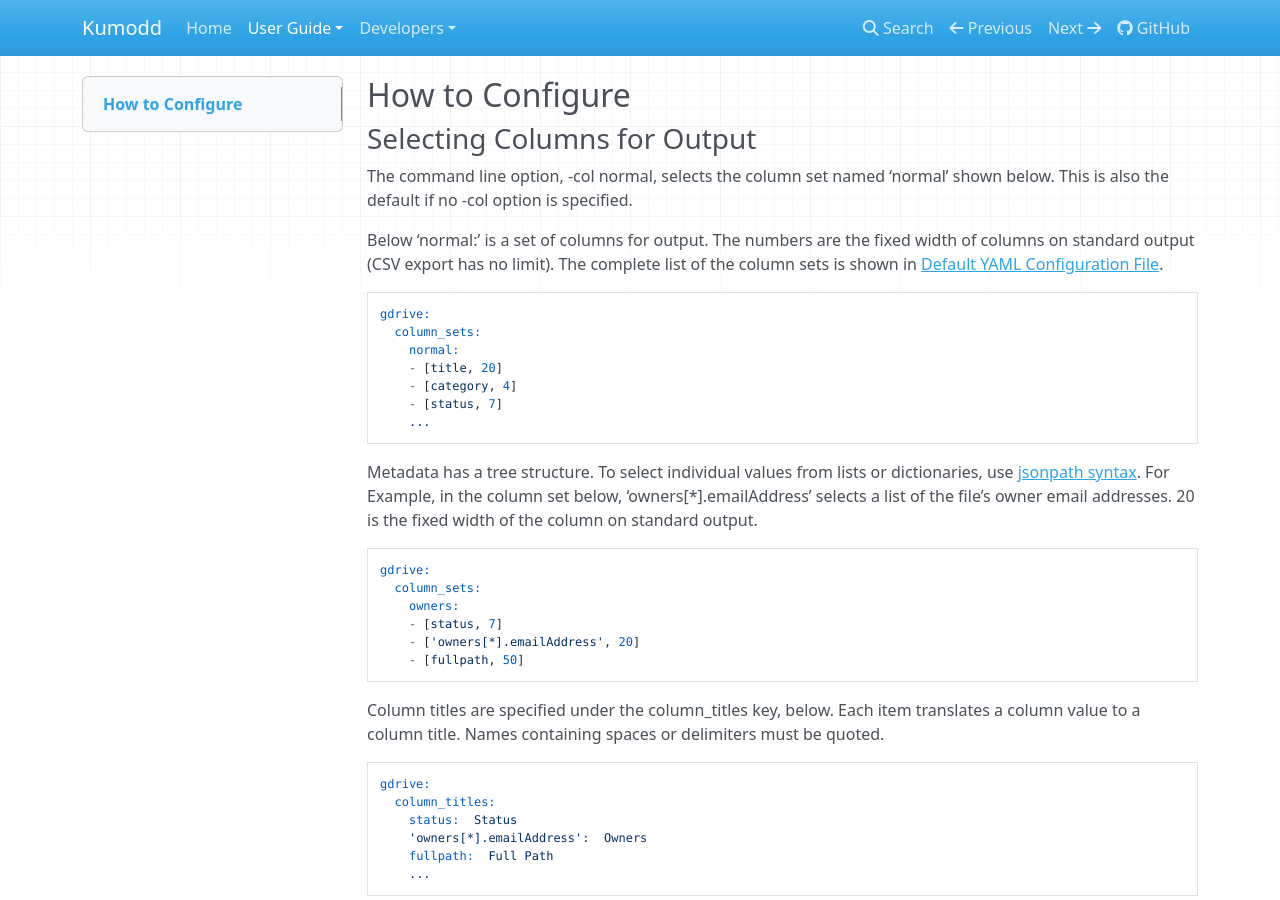
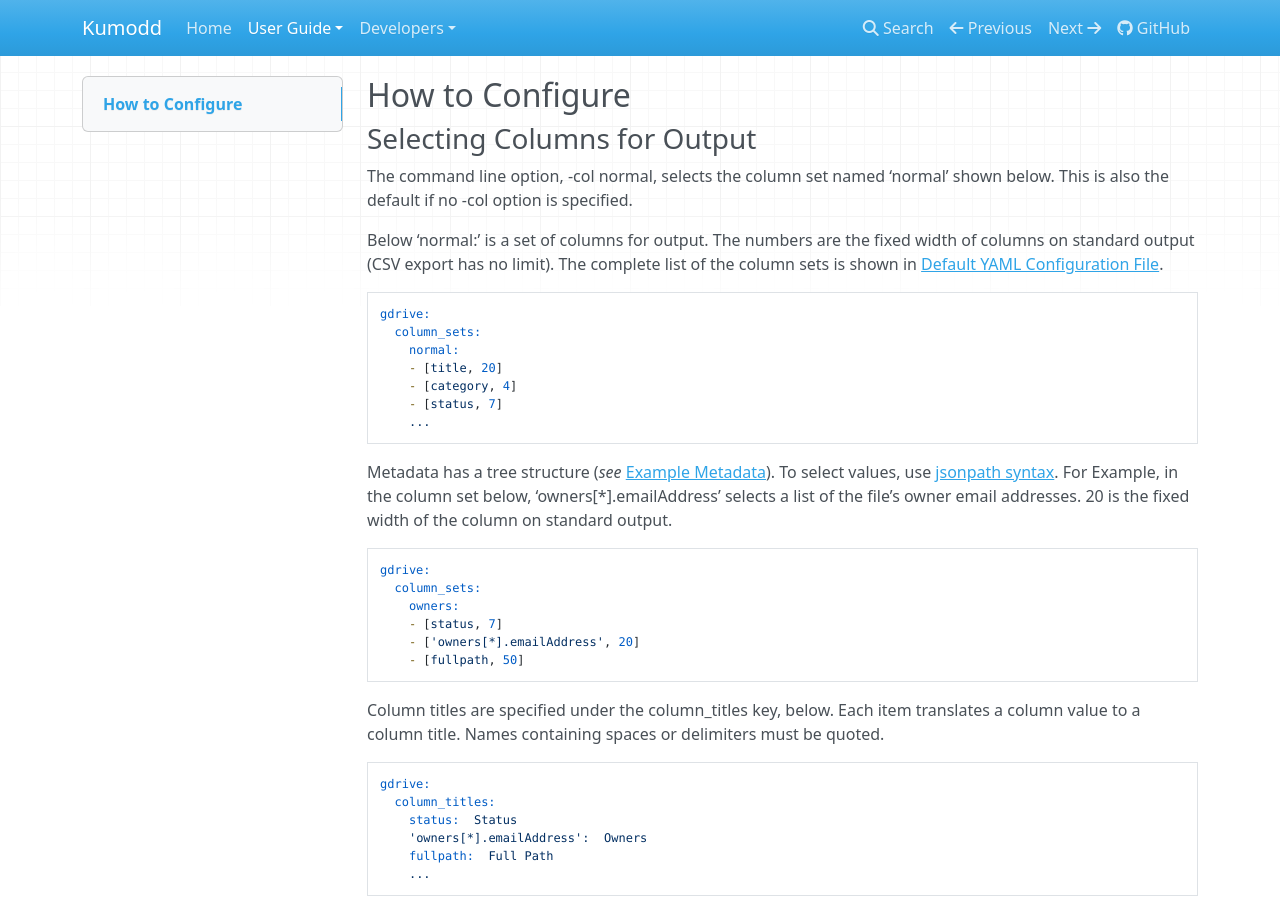
Before and after one commit to andresebr/kumodd, an MkDocs documentation site: the page built from docs/guide/How-to-Configure.md, in a window 1280 px wide and 900 px high. Built offline with MkDocs 1.6.1, drawn with Linux system fonts in a browser that asks for light colours; nearby versions of some CDN libraries.

````diff
--- a/docs/guide/How-to-Configure.md
+++ b/docs/guide/How-to-Configure.md
@@ -19,10 +19,10 @@
     ...
 ```
 
-Metadata has a tree structure.  To select individual values from lists or dictionaries,
-use [jsonpath syntax](https://github.com/h2non/jsonpath-ng). For Example, in the column
-set below, 'owners[*].emailAddress' selects a list of the file's owner email
-addresses. 20 is the fixed width of the column on standard output.
+Metadata has a tree structure (*see* [Example Metadata](guide/Example-Metadata)).  To
+select values, use [jsonpath syntax](https://github.com/h2non/jsonpath-ng). For Example,
+in the column set below, 'owners[*].emailAddress' selects a list of the file's owner
+email addresses. 20 is the fixed width of the column on standard output.
 
 ``` yaml
 gdrive:
````
